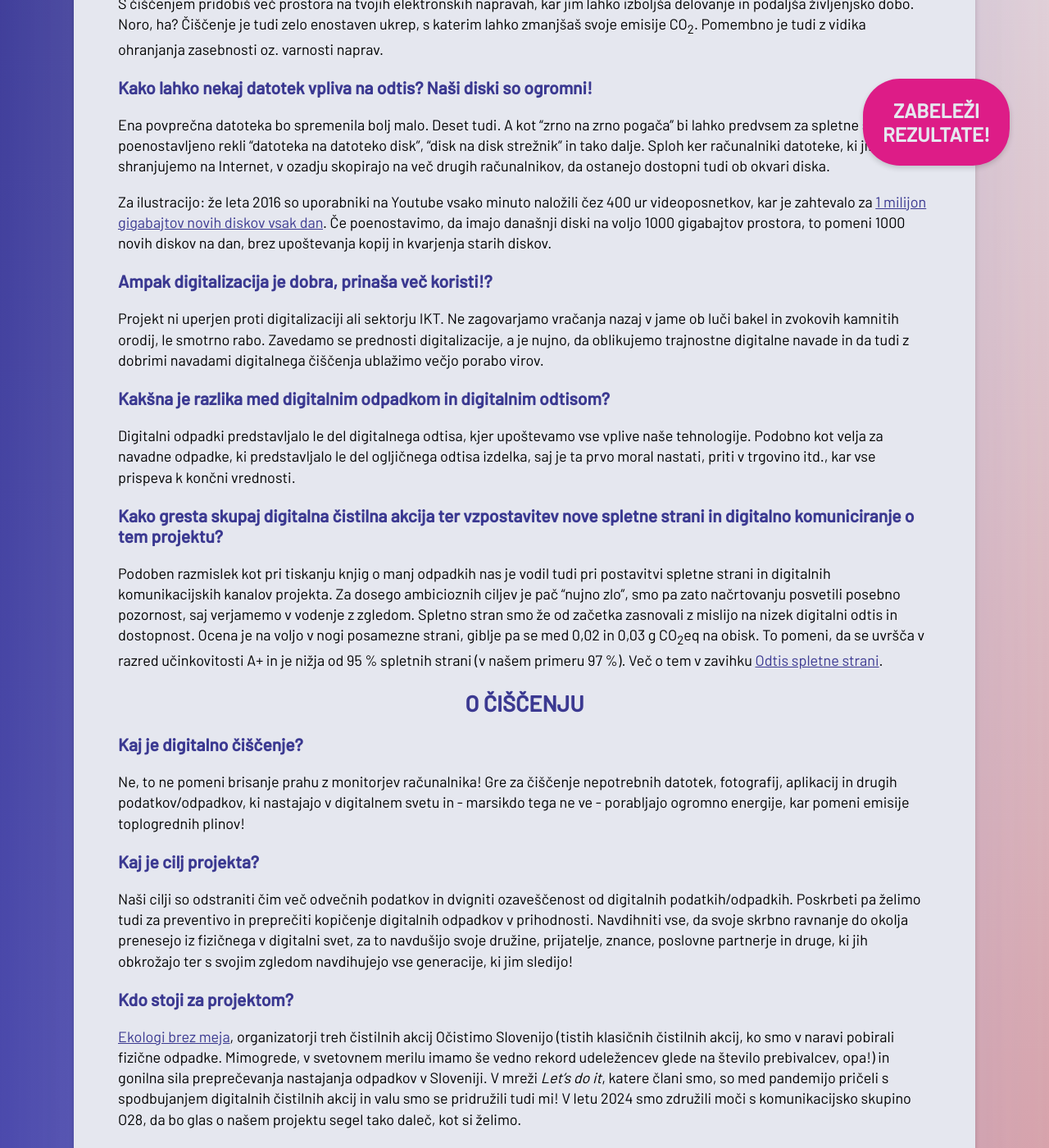
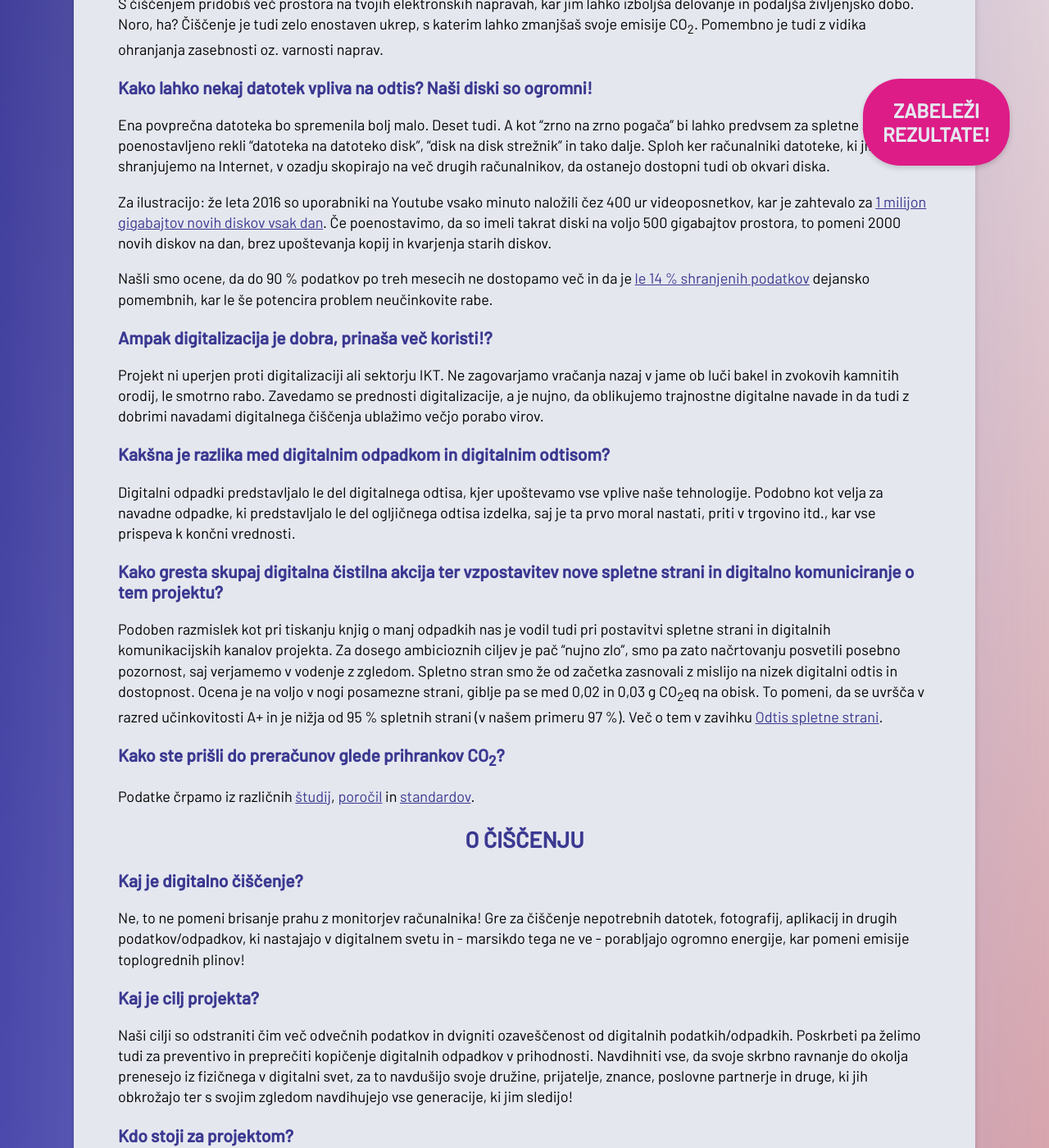
Before and after one commit to ewba/dcd-si, a Jekyll site: the page built from faq.md, in a window 1280 px wide and 1400 px high, scrolled down 716 px. Shown: the whole window at 82% size. Built offline with Jekyll 4.4.1, drawn with Linux system fonts in a browser that asks for light colours; some of the changed text lies outside the part shown.

```diff
--- a/faq.md
+++ b/faq.md
@@ -17,7 +17,9 @@ S čiščenjem pridobiš več prostora na tvojih elektronskih napravah, kar jim
 ### Kako lahko nekaj datotek vpliva na odtis? Naši diski so ogromni!
 Ena povprečna datoteka bo spremenila bolj malo. Deset tudi. A kot "zrno na zrno pogača" bi lahko predvsem za spletne strežnike poenostavljeno rekli "datoteka na datoteko disk", "disk na disk strežnik" in tako dalje. Sploh ker računalniki datoteke, ki jih shranjujemo na Internet, v ozadju skopirajo na več drugih računalnikov, da ostanejo dostopni tudi ob okvari diska.
 
-Za ilustracijo: že leta 2016 so uporabniki na Youtube vsako minuto naložili čez 400 ur videoposnetkov, kar je zahtevalo za [1 milijon gigabajtov novih diskov vsak dan](https://cloud.google.com/blog/products/gcp/google-seeks-new-disks-for-data-centers/). Če poenostavimo, da imajo današnji diski na voljo 1000 gigabajtov prostora, to pomeni 1000 novih diskov na dan, brez upoštevanja kopij in kvarjenja starih diskov.
+Za ilustracijo: že leta 2016 so uporabniki na Youtube vsako minuto naložili čez 400 ur videoposnetkov, kar je zahtevalo za [1 milijon gigabajtov novih diskov vsak dan](https://cloud.google.com/blog/products/gcp/google-seeks-new-disks-for-data-centers/). Če poenostavimo, da so imeli takrat diski na voljo 500 gigabajtov prostora, to pomeni 2000 novih diskov na dan, brez upoštevanja kopij in kvarjenja starih diskov.
+
+Našli smo ocene, da do 90 % podatkov po treh mesecih ne dostopamo več in da je [le 14 % shranjenih podatkov](https://www.sciencedirect.com/science/article/pii/S0959652622032115) dejansko pomembnih, kar le še potencira problem neučinkovite rabe.
 
 ### Ampak digitalizacija je dobra, prinaša več koristi!?
 Projekt ni uperjen proti digitalizaciji ali sektorju IKT. Ne zagovarjamo vračanja nazaj v jame ob luči bakel in zvokovih kamnitih orodij, le smotrno rabo. Zavedamo se prednosti digitalizacije, a je nujno, da oblikujemo trajnostne digitalne navade in da tudi z dobrimi navadami digitalnega čiščenja ublažimo večjo porabo virov.
@@ -28,6 +30,9 @@ Digitalni odpadki predstavljalo le del digitalnega odtisa, kjer upoštevamo vse
 ### Kako gresta skupaj digitalna čistilna akcija ter vzpostavitev nove spletne strani in digitalno komuniciranje o tem projektu?
 Podoben razmislek kot pri tiskanju knjig o manj odpadkih nas je vodil tudi pri postavitvi spletne strani in digitalnih komunikacijskih kanalov projekta. Za dosego ambicioznih ciljev je pač "nujno zlo", smo pa zato načrtovanju posvetili posebno pozornost, saj verjamemo v vodenje z zgledom.
 Spletno stran smo že od začetka zasnovali z mislijo na nizek digitalni odtis in dostopnost. Ocena je na voljo v nogi posamezne strani, giblje pa se med 0,02 in 0,03 g CO<sub>2</sub>eq na obisk. To pomeni, da se uvršča v razred učinkovitosti A+ in je nižja od 95 % spletnih strani (v našem primeru 97 %). Več o tem v zavihku [Odtis spletne strani](odtis-strani.html#zgodba-nae-strani).
+
+### Kako ste prišli do preračunov glede prihrankov CO<sub>2</sub>?
+Podatke črpamo iz različnih [študij](https://www.sciencedirect.com/science/article/pii/S0959652622032115), [poročil](https://theshiftproject.org/wp-content/uploads/2023/02/TSP_5G_SYNTHESIS_ENG.pdf) in [standardov](https://developers.thegreenwebfoundation.org/co2js/explainer/methodologies-for-calculating-website-carbon/).
 
 
 ## O čiščenju
```
Also changed, not shown: other parts of faq.md (+0 -1 lines), o-akciji.md (+1 -1 lines), odtis-strani.md (+10 -0 lines), 1 other file.
